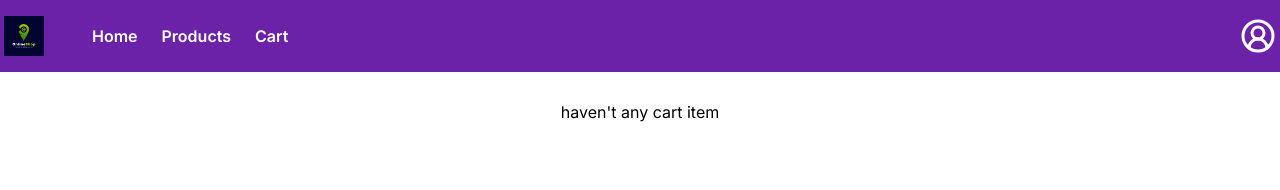
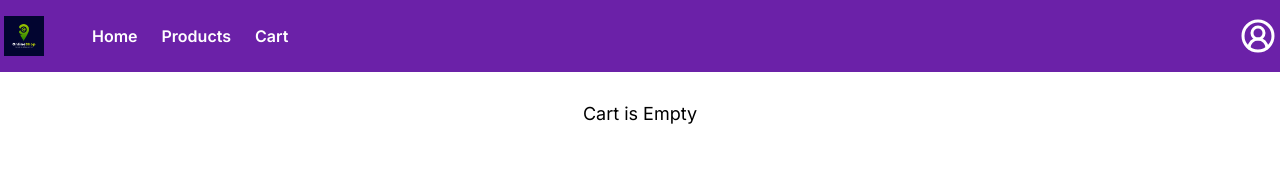
Before and after one commit to Sudipto-das/e-comassignment, a Next.js app: page /cart in a window 1280 px wide. Shown: the top 190 px of the page. Built offline with nearby package versions, Linux system fonts and the light colour scheme.

Commit message:
small changes

```diff
--- a/src/app/(dashboard)/cart/page.tsx
+++ b/src/app/(dashboard)/cart/page.tsx
@@ -22,7 +22,7 @@ const CartPage: React.FC = () => {
   return (
     <div className="container mx-auto p-8">
       <h1 className="text-3xl font-bold mb-8">Shopping Cart</h1>
-      {cartItems.length === 0 && <div className='flex items-center justify-center'> haven't any cart item </div>}
+      {cartItems.length === 0 && <div className='flex items-center justify-center font bold text-lg'> Cart is Empty</div>}
       {cartItems.length > 0 && <div className="grid grid-cols-1 md:grid-cols-2 gap-8">
         <div>
           {cartItems.map((item) => (
```
